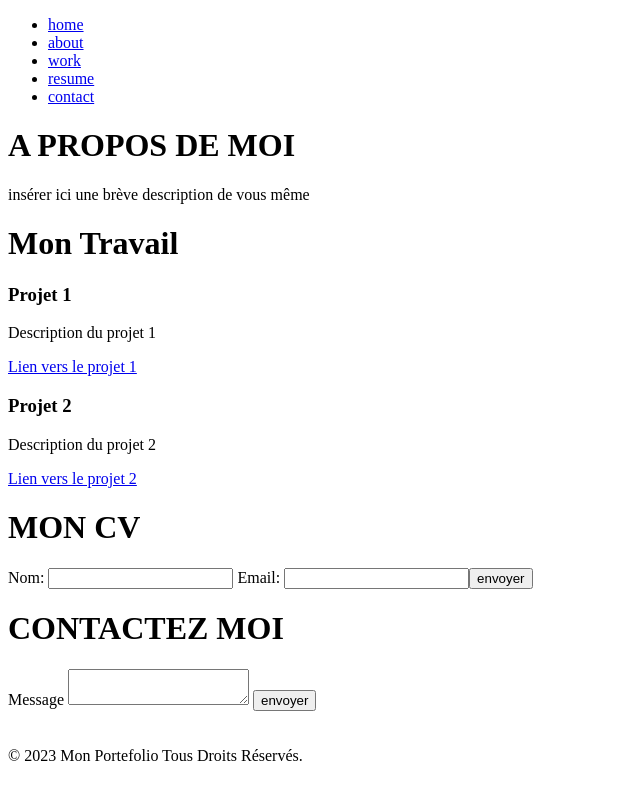
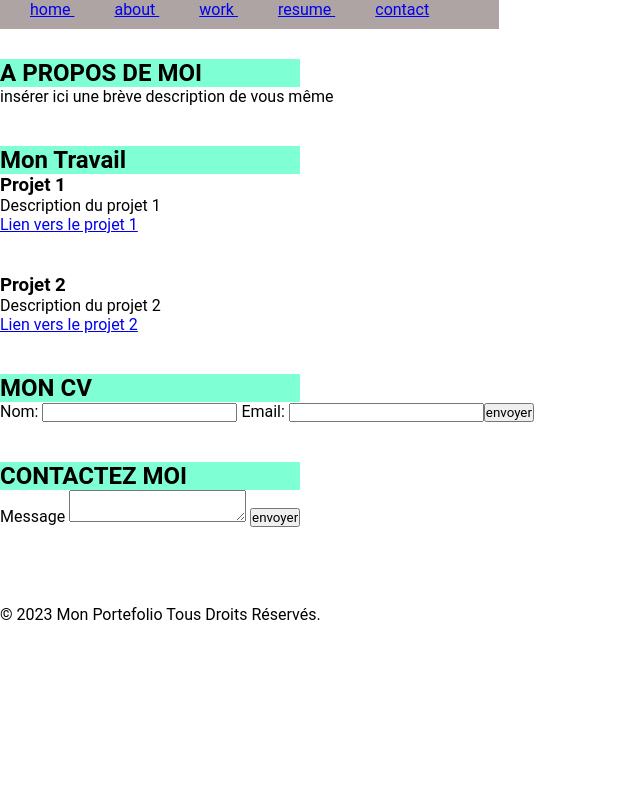
Before and after one commit to zemmouriahmed/MonDossier, a plain HTML site: page checkpoint.html in a window 1280 px wide. Shown: the whole page, without its empty margins (0-640 px from the left). Drawn offline with Linux system fonts and the light colour scheme.

Commit message:
checkpoint css

```diff
--- a/checkpoint.html
+++ b/checkpoint.html
@@ -1,48 +1,63 @@
 <!DOCTYPE html>
 <html>
-
   <head>
-    <title> BARRE DE NAVIGATION</title>
+    <title>BARRE DE NAVIGATION</title>
+    <link rel="stylesheet" href="./styles.css" />
   </head>
 
   <body>
     <header>
       <nav>
         <ul>
-                <li> <a href="/html"> home </a> </li>
-                <li> <a href="/html"> about </a> </li>
-                <li> <a href="/html"> work </a> </li>
-                <li> <a href="/html"> resume </a> </li>
-                <li> <a href="/html"> contact </a> </li>
-
+          <li><a href="/html"> home </a></li>
+          <li><a href="/html"> about </a></li>
+          <li><a href="/html"> work </a></li>
+          <li><a href="/html"> resume </a></li>
+          <li><a href="/html"> contact </a></li>
         </ul>
       </nav>
     </header>
     <main>
-        <h1> A PROPOS DE MOI </h1>
-        <p> insérer ici une brève description de vous même </p>
-        <h1> Mon Travail </h1>
-        <h3> Projet 1 </h3>
-        <p> Description du projet 1 </p>
+      <section class="MOI">
+        <h1>A PROPOS DE MOI</h1>
+        <p>insérer ici une brève description de vous même</p>
+      </section>
+      <section class="Travail">
+        <h1>Mon Travail</h1>
+
+        <h3>Projet 1</h3>
+        <p>Description du projet 1</p>
+
         <a href="/html"> Lien vers le projet 1 </a>
-        <h3> Projet 2 </h3>
-        <p> Description du projet 2 </p>
+      </section>
+      <section class="projet">
+        <h3>Projet 2</h3>
+        <p>Description du projet 2</p>
         <a href="/html"> Lien vers le projet 2 </a>
-        <h1> MON CV </h1>
+      </section>
+      <section class="CV1">
+        <h1>MON CV</h1>
         <form>
-            <label> Nom: </label> <input type="text" /> <label> Email:</label> <input type="text" /><input type="submit" value="envoyer"/>
-
+          <label> Nom: </label> <input type="text" /> <label> Email:</label>
+          <input  type="text" /><input
+            type="submit"
+            value="envoyer"
+            class="CV"
+          />
         </form>
-        <h1> CONTACTEZ MOI </h1>
+      </section>
+      <section class="contact1">
+        <h1>CONTACTEZ MOI</h1>
         <form>
-            <label> Message</label> <textarea> </textarea> <input type="submit" value="envoyer" />
+          <label> Message</label> <textarea> </textarea>
+          <input class="contact" type="submit" value="envoyer" />
         </form>
+      </section>
     </main>
-    <br>
-    <br>
+    <br />
+    <br />
     <footer>
       <span>&copy; 2023 Mon Portefolio Tous Droits Réservés.</span>
     </footer>
   </body>
-
 </html>
--- /dev/null
+++ b/styles.css
@@ -0,0 +1,28 @@
+* {margin: 0;
+    padding:0;
+
+    font-family:'roboto'
+}
+nav,ul,li {
+    display: inline;
+   margin-right: 20px;
+   background-color: rgb(174, 164, 164);
+   padding: 10px;
+
+}
+h1{
+    background-color:aquamarine;
+    width: 300px;
+    margin-top: 20px;
+}
+section {
+    margin-top: 40px;
+    margin-bottom: 40px;
+
+}
+.contact:hover{
+    background-color: blue;
+}
+.CV:hover{
+    background-color: blue;
+}
```
Lines whose indentation alone changed are shown as unchanged.
